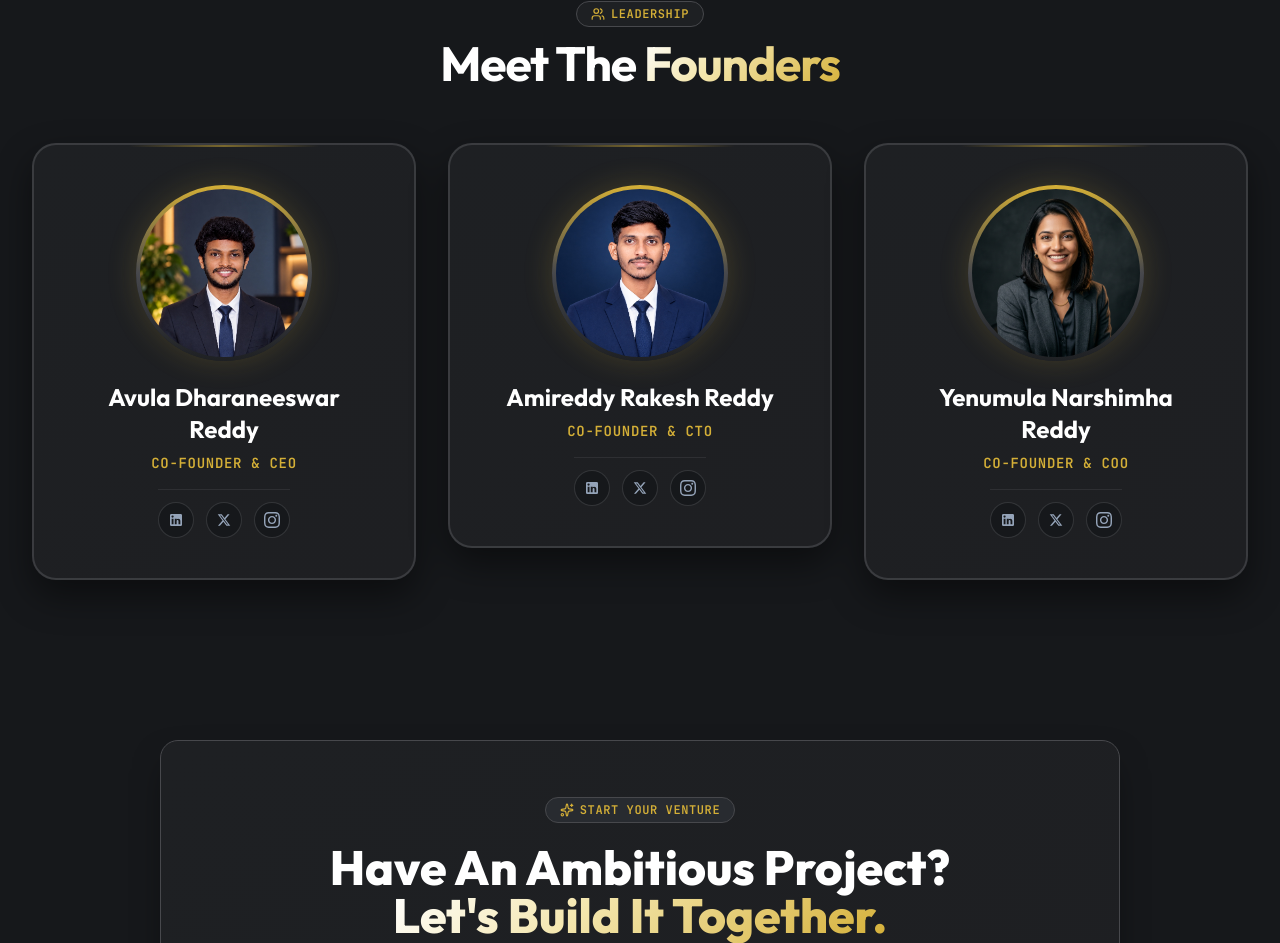
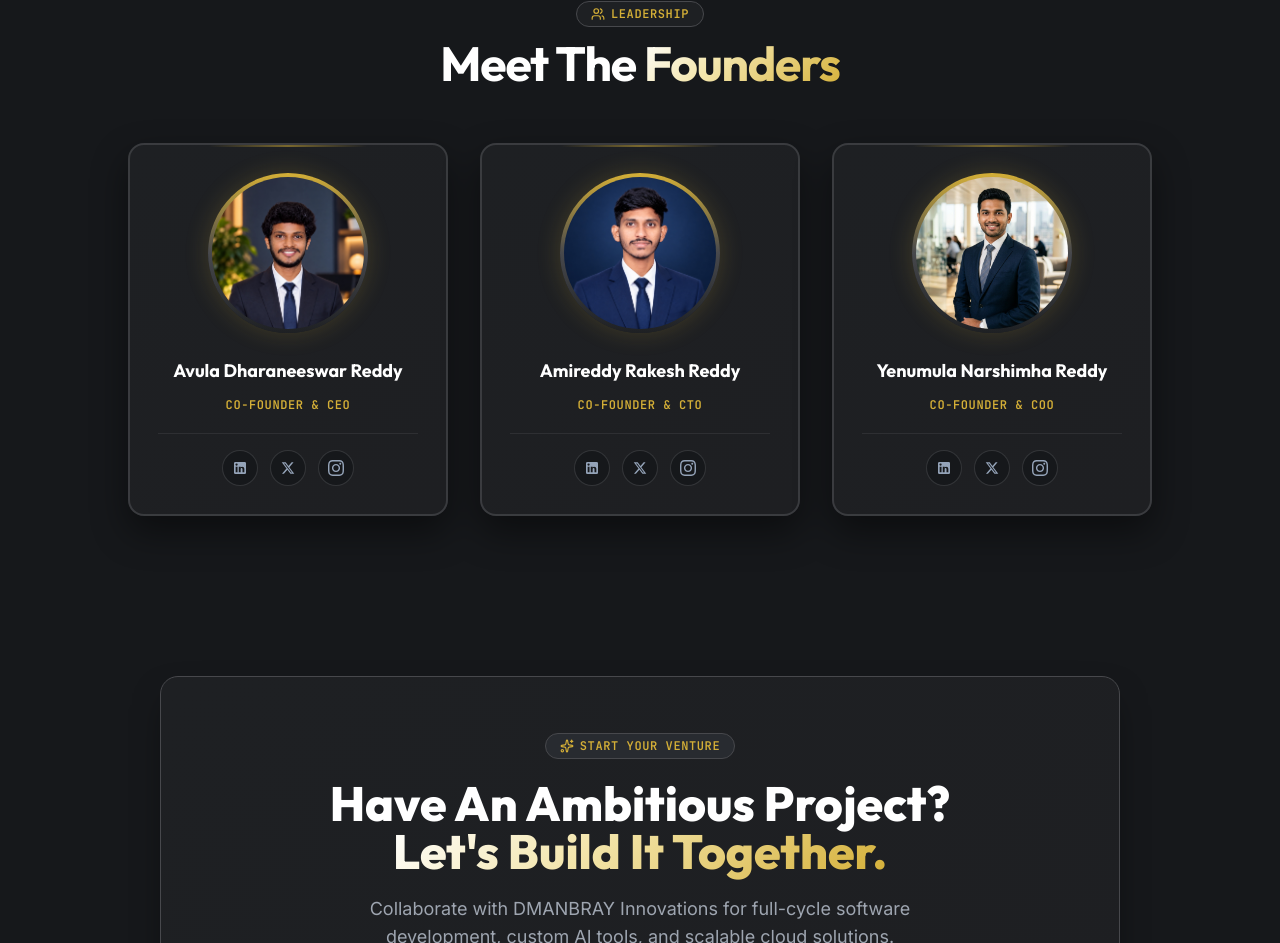
Before and after one commit to AMIREDDYRAKEY/start-up-Website, a React (Vite) app in the folder frontend/: page / in a window 1280 px wide. Shown: the part 4408-5351 px from the top of the page. Built offline with nearby package versions, Linux system fonts and the light colour scheme; no server answers.

Commit message:
Fix founder boxes sizing, equal height alignment, and add matching photo for founder 3

```diff
--- a/frontend/src/pages/About.jsx
+++ b/frontend/src/pages/About.jsx
@@ -138,22 +138,23 @@ const About = () => {
           </div>
         </ScrollReveal>
 
-        <div className="grid grid-cols-1 md:grid-cols-2 lg:grid-cols-3 gap-8 max-w-[1600px] mx-auto">
+        <div className="max-w-5xl mx-auto grid grid-cols-1 md:grid-cols-3 gap-6 sm:gap-8 items-stretch">
           {founders.map((founder, idx) => {
             const founderImages = [founder1Img, founder2Img, founder3Img];
             const portrait = founderImages[idx];
             return (
-              <ScrollReveal key={founder.id} delay={idx * 0.12}>
-                <div className="charcoal-card rounded-3xl p-8 sm:p-10 flex flex-col items-center text-center border-2 border-[#47484c]/70 hover:border-[#d4af37] shadow-[0_16px_36px_rgba(0,0,0,0.45)] hover:shadow-[0_20px_45px_rgba(212,175,55,0.18)] transition-all duration-300 group relative overflow-hidden">
+              <ScrollReveal key={founder.id} delay={idx * 0.12} className="h-full">
+                <div className="charcoal-card rounded-2xl p-6 sm:p-7 flex flex-col items-center text-center justify-between h-full border-2 border-[#47484c]/70 hover:border-[#d4af37] shadow-[0_16px_36px_rgba(0,0,0,0.45)] hover:shadow-[0_20px_45px_rgba(212,175,55,0.18)] transition-all duration-300 group relative overflow-hidden">
                   {/* Subtle top card gold accent */}
                   <div className="absolute top-0 left-1/4 right-1/4 h-[2px] bg-gradient-to-r from-transparent via-[#d4af37]/50 to-transparent group-hover:via-[#d4af37] transition-all" />
 
+                  <div className="flex flex-col items-center w-full">
                     {/* Rounded Circular Emblem Avatar */}
-                  <div className="relative mb-5">
+                    <div className="relative mb-4">
                       {/* Ambient Gold Glow */}
                       <div className="absolute -inset-2 rounded-full bg-gradient-to-tr from-[#d4af37]/30 via-transparent to-[#47484c]/30 blur-md opacity-0 group-hover:opacity-100 transition-opacity duration-300" />
 
-                    <div className="relative w-36 h-36 sm:w-44 sm:h-44 rounded-full p-1 bg-gradient-to-b from-[#d4af37] via-[#47484c] to-[#1e2023] shadow-[0_0_30px_rgba(212,175,55,0.2)] group-hover:scale-105 transition-transform duration-300">
+                      <div className="relative w-36 h-36 sm:w-40 sm:h-40 rounded-full p-1 bg-gradient-to-b from-[#d4af37] via-[#47484c] to-[#1e2023] shadow-[0_0_25px_rgba(212,175,55,0.2)] group-hover:scale-105 transition-transform duration-300">
                         <img
                           src={portrait}
                           alt={founder.name}
@@ -163,18 +164,19 @@ const About = () => {
                     </div>
 
                     {/* Founder Name */}
-                  <h3 className="text-xl sm:text-2xl font-display font-bold text-white group-hover:text-accent-gold transition-colors">
+                    <h3 className="text-base sm:text-lg font-display font-bold text-white group-hover:text-accent-gold transition-colors leading-snug min-h-[2.75rem] flex items-center justify-center">
                       {founder.name}
                     </h3>
 
                     {/* Role */}
-                  <p className="text-sm font-semibold text-[#d4af37] font-mono tracking-wider uppercase mt-2">
+                    <p className="text-xs font-semibold text-[#d4af37] font-mono tracking-wider uppercase mt-1">
                       {founder.role}
                     </p>
+                  </div>
 
                   {/* Social Links */}
                   {founder.social && (
-                    <div className="flex items-center gap-3 mt-4 pt-3 border-t border-[#47484c]/40">
+                    <div className="flex items-center justify-center gap-3 mt-5 pt-4 border-t border-[#47484c]/40 w-full">
                       {founder.social.linkedin && (
                         <a
                           href={founder.social.linkedin}
--- a/frontend/src/pages/Home.jsx
+++ b/frontend/src/pages/Home.jsx
@@ -396,22 +396,23 @@ const FoundersSection = () => {
         </div>
       </ScrollReveal>
 
-      <div className="grid grid-cols-1 md:grid-cols-2 lg:grid-cols-3 gap-8">
+      <div className="max-w-5xl mx-auto grid grid-cols-1 md:grid-cols-3 gap-6 sm:gap-8 items-stretch">
         {founders.map((founder, idx) => {
           const portrait = founderImages[idx];
           return (
-            <ScrollReveal key={founder.id} delay={idx * 0.1}>
-              <div className="charcoal-card rounded-3xl p-8 sm:p-10 flex flex-col items-center text-center border-2 border-[#47484c]/70 hover:border-[#d4af37] shadow-[0_16px_36px_rgba(0,0,0,0.45)] hover:shadow-[0_20px_45px_rgba(212,175,55,0.18)] transition-all duration-300 group relative overflow-hidden">
+            <ScrollReveal key={founder.id} delay={idx * 0.1} className="h-full">
+              <div className="charcoal-card rounded-2xl p-6 sm:p-7 flex flex-col items-center text-center justify-between h-full border-2 border-[#47484c]/70 hover:border-[#d4af37] shadow-[0_16px_36px_rgba(0,0,0,0.45)] hover:shadow-[0_20px_45px_rgba(212,175,55,0.18)] transition-all duration-300 group relative overflow-hidden">
                 {/* Subtle top gold accent line */}
                 <div className="absolute top-0 left-1/4 right-1/4 h-[2px] bg-gradient-to-r from-transparent via-[#d4af37]/50 to-transparent group-hover:via-[#d4af37] transition-all" />
 
+                <div className="flex flex-col items-center w-full">
                   {/* Founder Image with Rounded Border Frame */}
-                <div className="relative mb-5">
+                  <div className="relative mb-4">
                     {/* Ambient Gold Glow */}
                     <div className="absolute -inset-2 rounded-full bg-gradient-to-tr from-[#d4af37]/30 via-transparent to-[#47484c]/30 blur-md opacity-0 group-hover:opacity-100 transition-opacity duration-300" />
 
                     {/* Rounded Border Image Frame */}
-                  <div className="relative w-36 h-36 sm:w-44 sm:h-44 rounded-full p-1 bg-gradient-to-b from-[#d4af37] via-[#47484c] to-[#1e2023] shadow-[0_0_30px_rgba(212,175,55,0.2)] group-hover:scale-105 transition-transform duration-300">
+                    <div className="relative w-36 h-36 sm:w-40 sm:h-40 rounded-full p-1 bg-gradient-to-b from-[#d4af37] via-[#47484c] to-[#1e2023] shadow-[0_0_25px_rgba(212,175,55,0.2)] group-hover:scale-105 transition-transform duration-300">
                       <img
                         src={portrait}
                         alt={founder.name}
@@ -421,18 +422,19 @@ const FoundersSection = () => {
                   </div>
 
                   {/* Founder Name */}
-                <h3 className="text-xl sm:text-2xl font-display font-bold text-white group-hover:text-accent-gold transition-colors">
+                  <h3 className="text-base sm:text-lg font-display font-bold text-white group-hover:text-accent-gold transition-colors leading-snug min-h-[2.75rem] flex items-center justify-center">
                     {founder.name}
                   </h3>
 
                   {/* Role / Title */}
-                <p className="text-sm font-semibold text-[#d4af37] font-mono tracking-wider uppercase mt-2">
+                  <p className="text-xs font-semibold text-[#d4af37] font-mono tracking-wider uppercase mt-1">
                     {founder.role}
                   </p>
+                </div>
 
                 {/* Social Links */}
                 {founder.social && (
-                  <div className="flex items-center gap-3 mt-4 pt-3 border-t border-[#47484c]/40">
+                  <div className="flex items-center justify-center gap-3 mt-5 pt-4 border-t border-[#47484c]/40 w-full">
                     {founder.social.linkedin && (
                       <a
                         href={founder.social.linkedin}
```
Also changed, not shown: frontend/src/assets/founder-3.jpg. Lines whose indentation alone changed are shown as unchanged.
